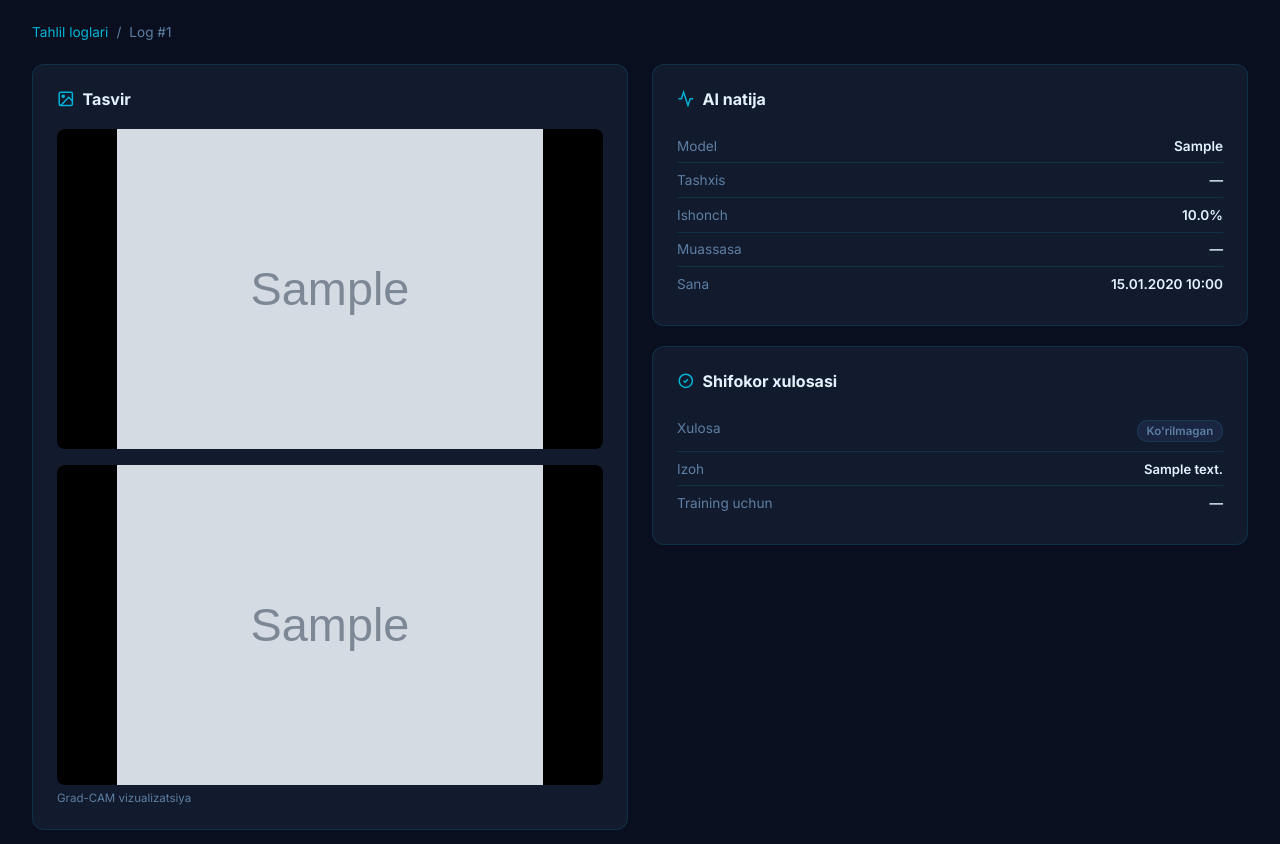
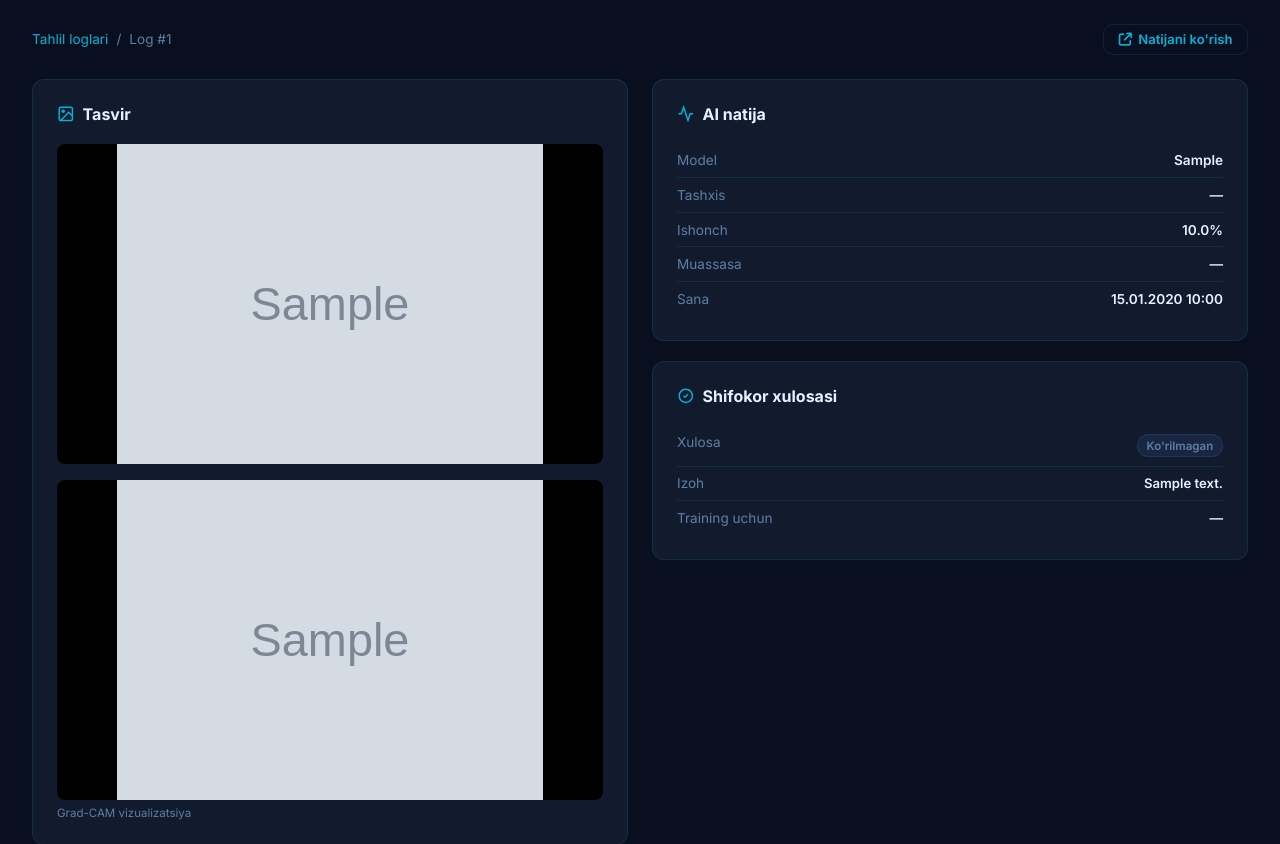
Before and after one commit to navideveloper/SinoMed, a Django app: template templates/audit/analysis_log_detail.html in a window 1280 px wide. Shown: the part 70-914 px from the top of the page. Run offline with Django 5.2, Linux system fonts and the light colour scheme; the template is opened without the code that fills it: most values are stand-ins (such as "Sample title", 1, 10 or a date in 2020); grey boxes marked "Sample" are stand-in pictures.

Commit message:
feat: audit detail — image lightbox + Natijani korish link

```diff
--- a/templates/audit/analysis_log_detail.html
+++ b/templates/audit/analysis_log_detail.html
@@ -13,7 +13,10 @@
   .card-title { font-size: 1rem; font-weight: 700; margin-bottom: 1.25rem; display: flex; align-items: center; gap: .5rem; color: var(--fg-primary); }
   .card-title svg { color: var(--primary-light); width: 1.1rem; height: 1.1rem; }
   .img-wrap { border-radius: calc(var(--radius) - 4px); overflow: hidden; background: #000; }
-  .img-wrap img { width: 100%; max-height: 320px; object-fit: contain; display: block; }
+  .img-wrap img { width: 100%; max-height: 320px; object-fit: contain; display: block; cursor: zoom-in; }
+  #lb { display:none; position:fixed; inset:0; background:rgba(0,0,0,.92); z-index:9999; align-items:center; justify-content:center; cursor:zoom-out; }
+  #lb.open { display:flex; }
+  #lb img { max-width:90vw; max-height:90vh; object-fit:contain; border-radius:8px; }
   .info-row { display: flex; justify-content: space-between; padding: .55rem 0; border-bottom: 1px solid var(--border-color); font-size: .85rem; }
   .info-row:last-child { border-bottom: none; }
   .info-label { color: var(--fg-muted); }
@@ -35,10 +38,16 @@
 {% block content %}
 <main>
   <div class="container">
-    <div class="breadcrumb">
-      <a href="{% url 'analysis_log' %}">Tahlil loglari</a>
-      <span>/</span>
-      <span>Log #{{ log.pk }}</span>
+    <div class="breadcrumb" style="justify-content:space-between">
+      <div style="display:flex;align-items:center;gap:.5rem">
+        <a href="{% url 'analysis_log' %}">Tahlil loglari</a>
+        <span>/</span>
+        <span>Log #{{ log.pk }}</span>
+      </div>
+      <a href="{% url 'result_detail' log.analysis.pk %}"
+         style="display:inline-flex;align-items:center;gap:.4rem;padding:.4rem .9rem;border:1px solid var(--border-color);border-radius:calc(var(--radius) - 2px);color:var(--primary-light);font-size:.82rem;font-weight:600;text-decoration:none">
+        <i class="fas fa-arrow-up-right-from-square"></i> Natijani ko'rish
+      </a>
     </div>
 
     <div class="detail-grid">
@@ -115,4 +124,19 @@
 
   </div>
 </main>
+<div id="lb" onclick="this.classList.remove('open')"><img id="lb-img" src="" alt=""></div>
 {% endblock %}
+
+{% block extra_js %}
+<script>
+document.querySelectorAll('.img-wrap img').forEach(img => {
+  img.addEventListener('click', () => {
+    document.getElementById('lb-img').src = img.src;
+    document.getElementById('lb').classList.add('open');
+  });
+});
+document.addEventListener('keydown', e => {
+  if (e.key === 'Escape') document.getElementById('lb').classList.remove('open');
+});
+</script>
+{% endblock %}
```
